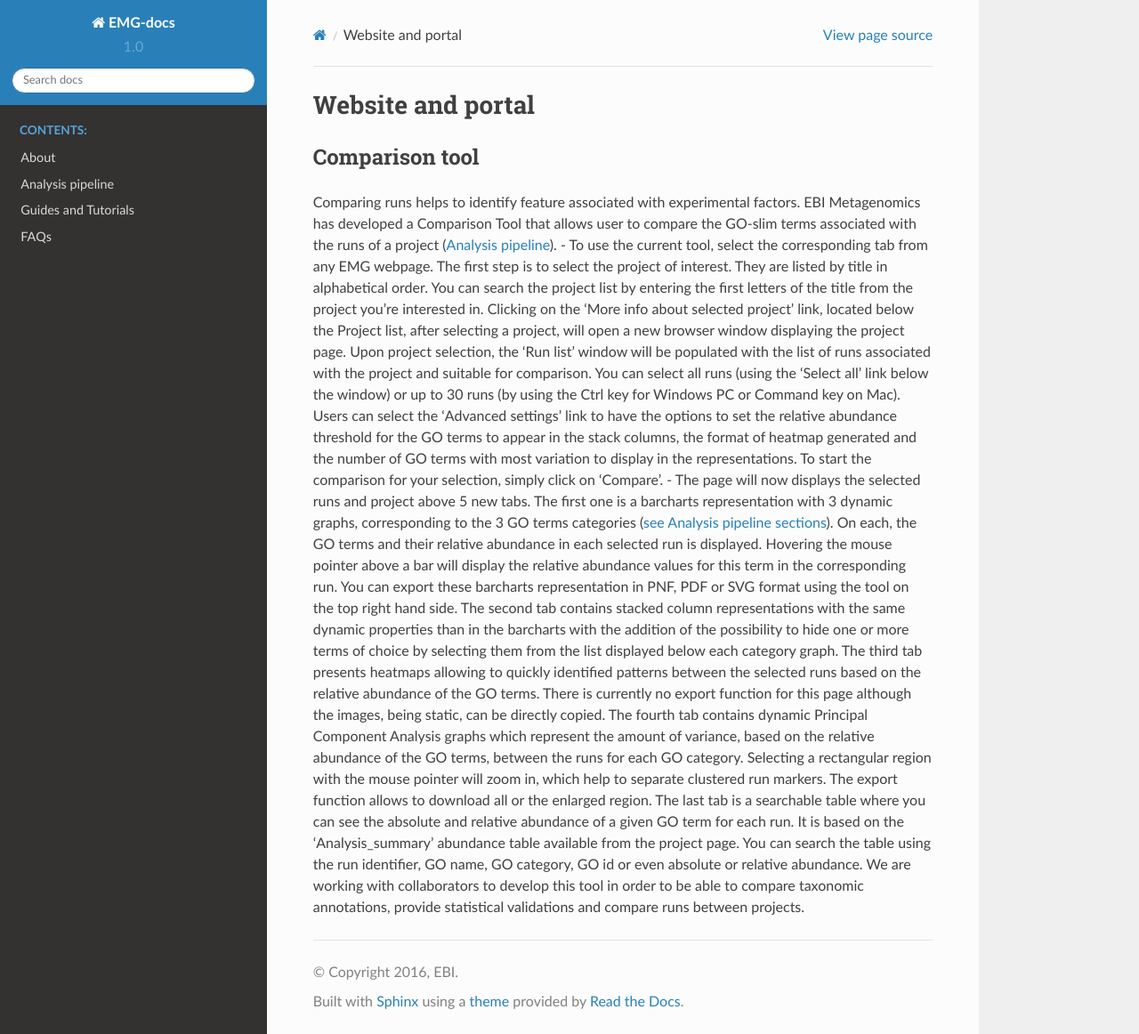
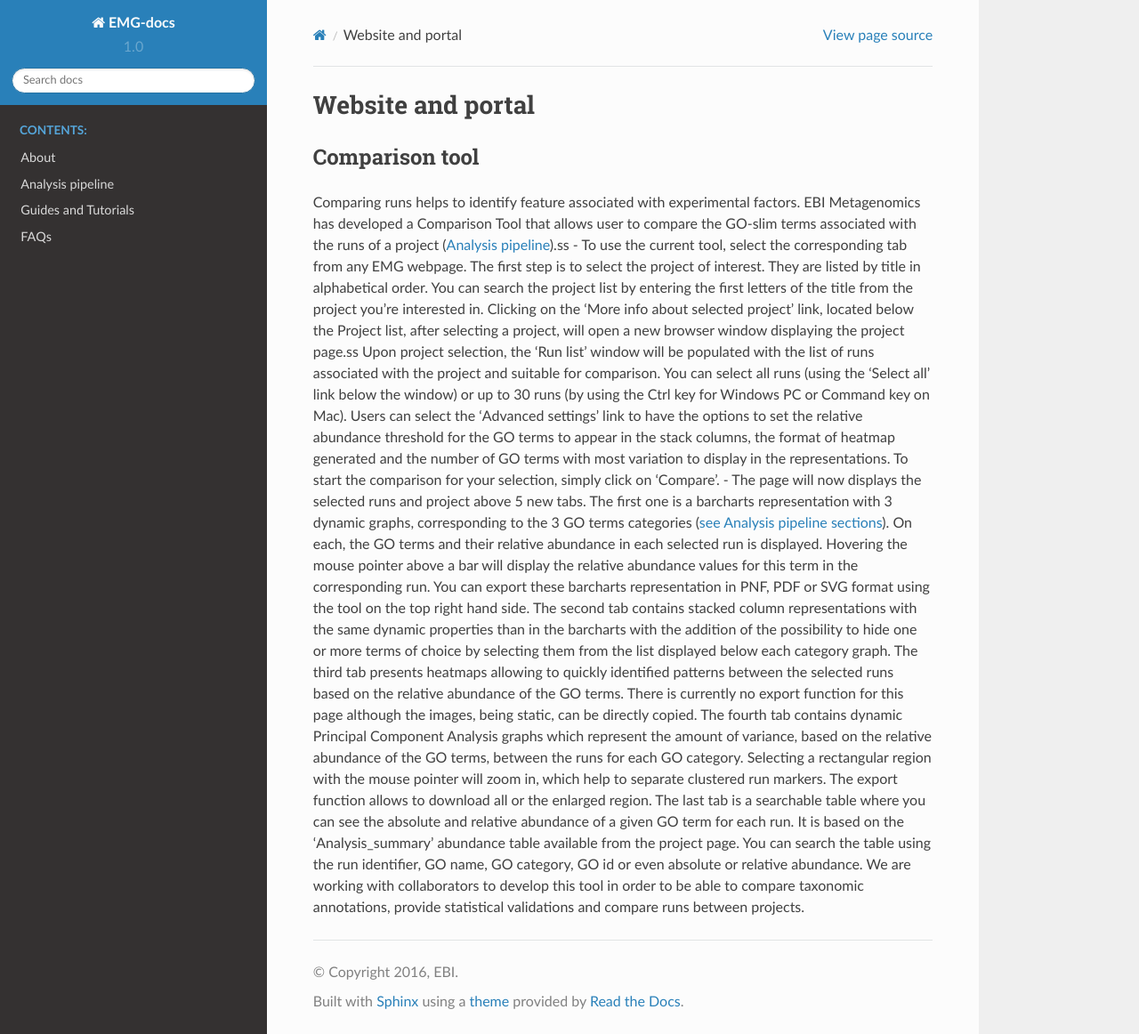
Before and after one commit to EBI-Metagenomics/EMG-docs, a Sphinx documentation site: the page built from docs/portal.rst, in a window 1280 px wide and 1162 px high. Shown: the whole window at 89% size. Built offline with Sphinx 7.4.7 and the Read the Docs theme 2.0.0, drawn with Linux system fonts in a browser that asks for light colours.

```diff
--- a/docs/portal.rst
+++ b/docs/portal.rst
@@ -6,8 +6,8 @@ Website and portal
 ---------------
 Comparison tool
 ---------------
-Comparing runs helps to identify feature associated with experimental factors. EBI Metagenomics has developed a Comparison Tool that allows user to compare the GO-slim terms associated with the runs of a project (:ref:`analysis`).
-- To use the current tool, select the corresponding tab from any EMG webpage. The first step is to select the project of interest. They are listed by title in alphabetical order. You can search the project list by entering the first letters of the title from the project you’re interested in. Clicking on the ‘More info about selected project’ link, located below the Project list, after selecting a project, will open a new browser window displaying the project page.
+Comparing runs helps to identify feature associated with experimental factors. EBI Metagenomics has developed a Comparison Tool that allows user to compare the GO-slim terms associated with the runs of a project (:ref:`analysis`).\s\s
+- To use the current tool, select the corresponding tab from any EMG webpage. The first step is to select the project of interest. They are listed by title in alphabetical order. You can search the project list by entering the first letters of the title from the project you’re interested in. Clicking on the ‘More info about selected project’ link, located below the Project list, after selecting a project, will open a new browser window displaying the project page.\s\s
 Upon project selection, the 'Run list' window will be populated with the list of runs associated with the project and suitable for comparison. You can select all runs (using the ‘Select all’ link below the window) or up to 30 runs (by using the Ctrl key for Windows PC or Command key on Mac). Users can select the ‘Advanced settings’ link to have the options to set the relative abundance threshold for the GO terms to appear in the stack columns, the format of heatmap generated and the number of GO terms with most variation to display in the representations. To start the comparison for your selection, simply click on ‘Compare’.
 - The page will now displays the selected runs and project above 5 new tabs. The first one is a barcharts representation with 3 dynamic graphs, corresponding to the 3 GO terms categories (:doc:`see Analysis pipeline sections <analysis>`). On each, the GO terms and their relative abundance in each selected run is displayed. Hovering the mouse pointer above a bar will display the relative abundance values for this term in the corresponding run. You can export these barcharts representation in PNF, PDF or SVG format using the tool on the top right hand side.
 The second tab contains stacked column representations with the same dynamic properties than in the barcharts with the addition of the possibility to hide one or more terms of choice by selecting them from the list displayed below each category graph.
```
